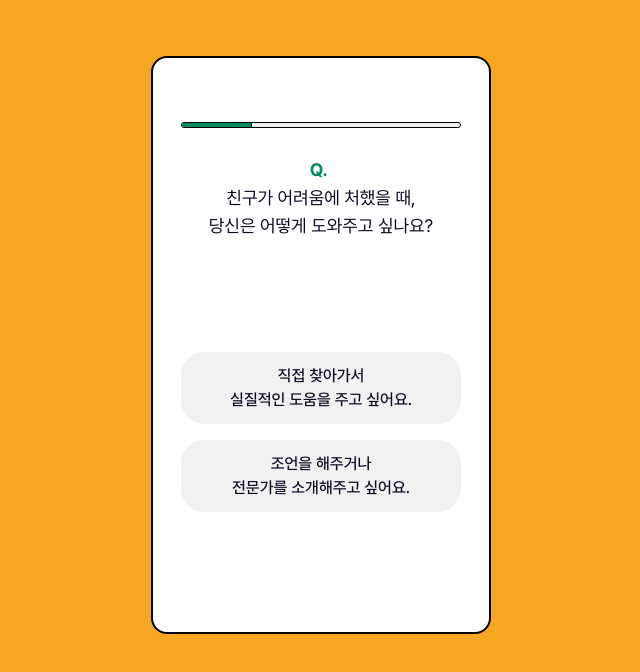
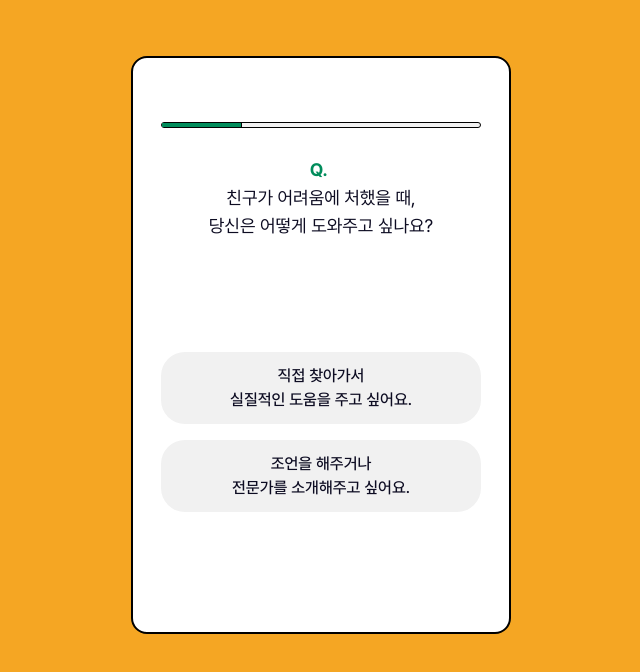
Before and after one commit to cat-womxn/project-cat-womxn, a Next.js app: page /question in a window 1280 px wide. Shown: the top 672 px of the page, without its empty margins (319-959 px from the left). Built offline with nearby package versions, Linux system fonts and the light colour scheme.

Commit message:
fix: container padding 수정

```diff
--- a/src/pages/question/question.module.css
+++ b/src/pages/question/question.module.css
@@ -1,5 +1,5 @@
 .container {
-  @apply flex flex-col w-full max-w-[420px] px-10 mx-auto;
+  @apply flex flex-col w-full max-w-[420px] px-5 mx-auto;
 }
 .questionContainer {
   @apply min-h-[578px];
```
